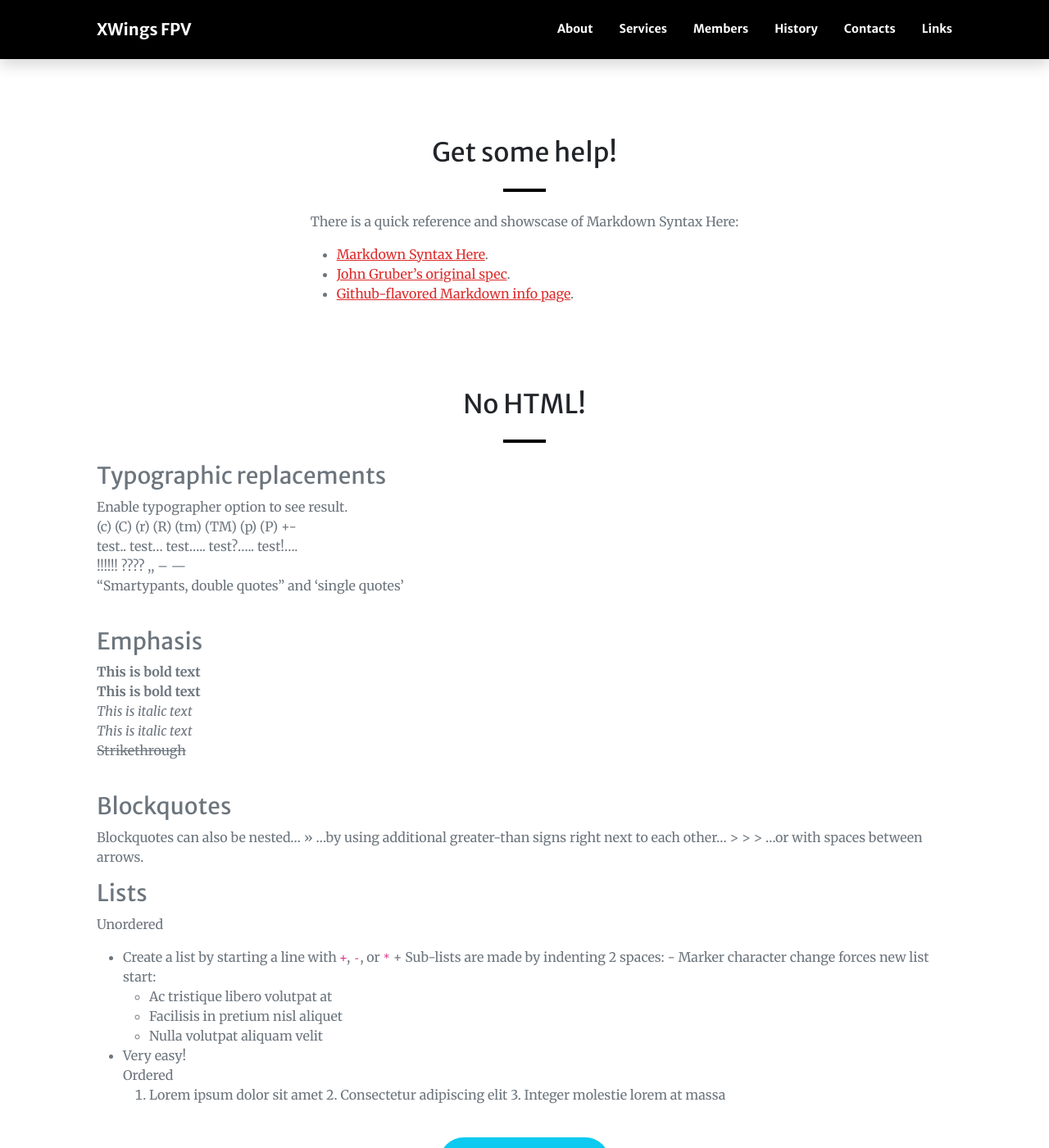
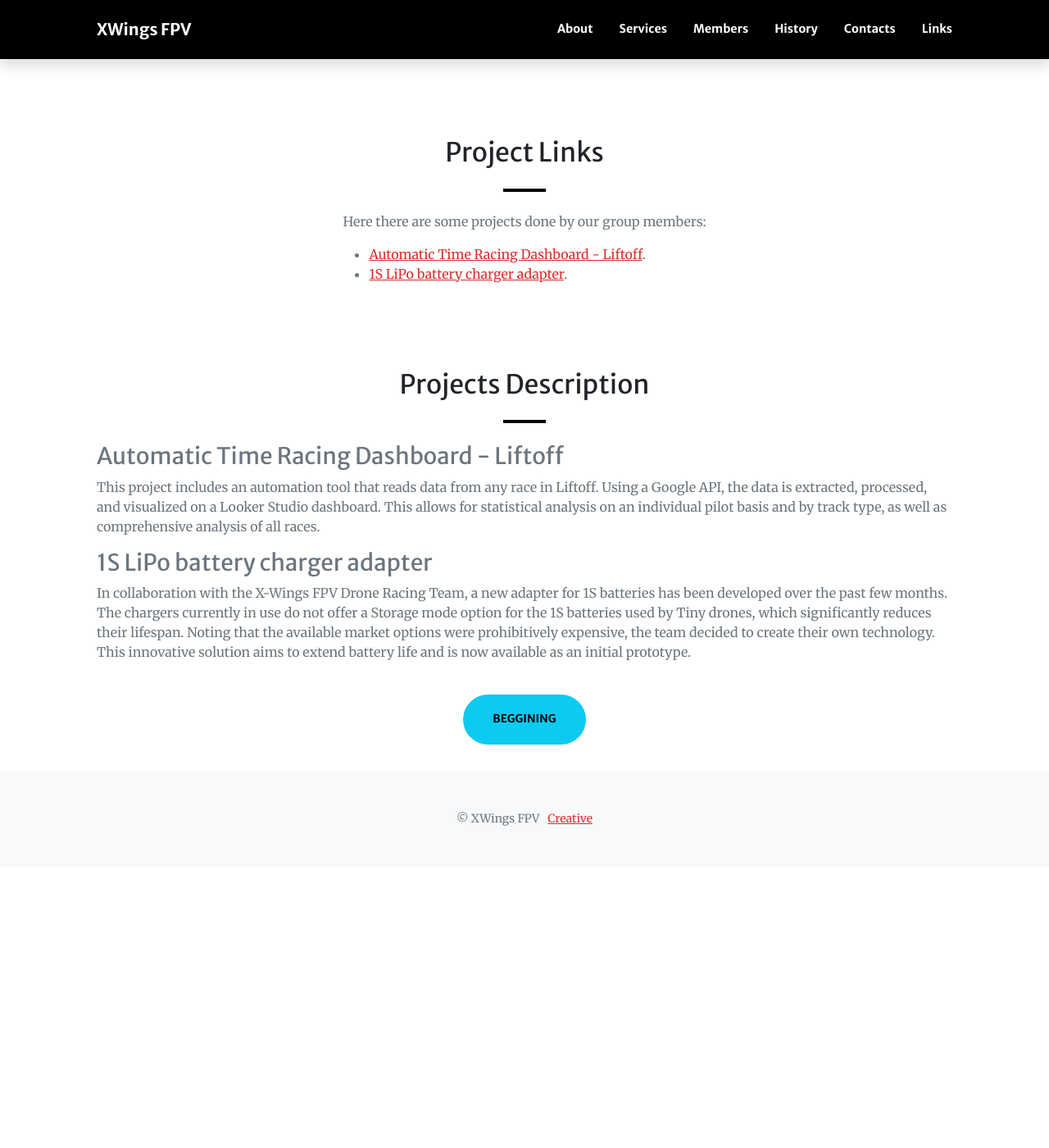
Before and after one commit to XWings-FPV/webpage, a Jekyll site: the page built from links.md, in a window 1280 px wide and 1400 px high, scrolled down 931 px. Shown: the whole window at 82% size. Built offline with Jekyll 4.4.1, drawn with Linux system fonts in a browser that asks for light colours; comment, search, counter and statistics services are not loaded; after the commit the page ends 1988 px from its top, so only the background shows below that; some of the changed text lies outside the part shown; grey boxes are pictures that could not be loaded.

Commit message:
links.md v1

```diff
--- a/links.md
+++ b/links.md
@@ -12,7 +12,7 @@ menus:
 sections:
 - type: address.html
   section_id: address
-  title: Meeting place
+  title: Meeting Place
   map: https://maps.app.goo.gl/wdATEFFUPBfPUNDb9
   address:
     title: Address
@@ -27,75 +27,30 @@ sections:
       +57 302 2189408, Christian Hoffman (CTO)
 - type: paragraph.html
   section_id: help
-  title: Get some help!
+  title: Project Links
   text: >+
-    There is a quick reference and showscase of Markdown Syntax Here:
+    Here there are some projects done by our group members:
 
-    * [Markdown Syntax Here](https://github.com/adam-p/markdown-here/wiki/Markdown-Cheatsheet).
+    * [Automatic Time Racing Dashboard - Liftoff](LINK DE LOOKERSTUDIO).
 
-    * [John Gruber's original spec](http://daringfireball.net/projects/markdown/).
-
-    * [Github-flavored Markdown info page](http://github.github.com/github-flavored-markdown/).
+    * [1S LiPo battery charger adapter](https://es.linkedin.com/posts/dacunar_x-wings-btl-a4-v10-adaptador-para-cargador-activity-7195534585336582144-T63z).
 
 - type: paragraph.html
   section_id: more-to-come
-  title: No HTML!
+  title: Projects Description
 #  background_style: bg-info
 #  text_style: text-left text-white
   actions:
-   - title: Markdown is fun!
+   - title: Beggining
      class: btn-info
      url: '#'
   text: >+
-    ### Typographic replacements
+    ### Automatic Time Racing Dashboard - Liftoff
 
-    Enable typographer option to see result.
+    This project includes an automation tool that reads data from any race in Liftoff. Using a Google API, the data is extracted, processed, and visualized on a Looker Studio dashboard. This allows for statistical analysis on an individual pilot basis and by track type, as well as comprehensive analysis of all races.
 
-    (c) (C) (r) (R) (tm) (TM) (p) (P) +-
+    ### 1S LiPo battery charger adapter
 
-    test.. test... test..... test?..... test!....
-
-    !!!!!! ???? ,,  -- ---
-
-    "Smartypants, double quotes" and 'single quotes'
-
-
-    ### Emphasis
-
-    **This is bold text**
-
-    __This is bold text__
-
-    *This is italic text*
-
-    _This is italic text_
-
-    ~~Strikethrough~~
-
-
-    ### Blockquotes
-
-    > Blockquotes can also be nested...
-    >> ...by using additional greater-than signs right next to each other...
-    > > > ...or with spaces between arrows.
-
-    ### Lists
-
-    Unordered
-
-    + Create a list by starting a line with `+`, `-`, or `*`
-    + Sub-lists are made by indenting 2 spaces:
-    - Marker character change forces new list start:
-      * Ac tristique libero volutpat at
-      + Facilisis in pretium nisl aliquet
-      - Nulla volutpat aliquam velit
-    + Very easy!
-
-    Ordered
-
-    1. Lorem ipsum dolor sit amet
-    2. Consectetur adipiscing elit
-    3. Integer molestie lorem at massa
+    In collaboration with the X-Wings FPV Drone Racing Team, a new adapter for 1S batteries has been developed over the past few months. The chargers currently in use do not offer a Storage mode option for the 1S batteries used by Tiny drones, which significantly reduces their lifespan. Noting that the available market options were prohibitively expensive, the team decided to create their own technology. This innovative solution aims to extend battery life and is now available as an initial prototype.
 
 ---
-Here goes some raw markdown content.
```
